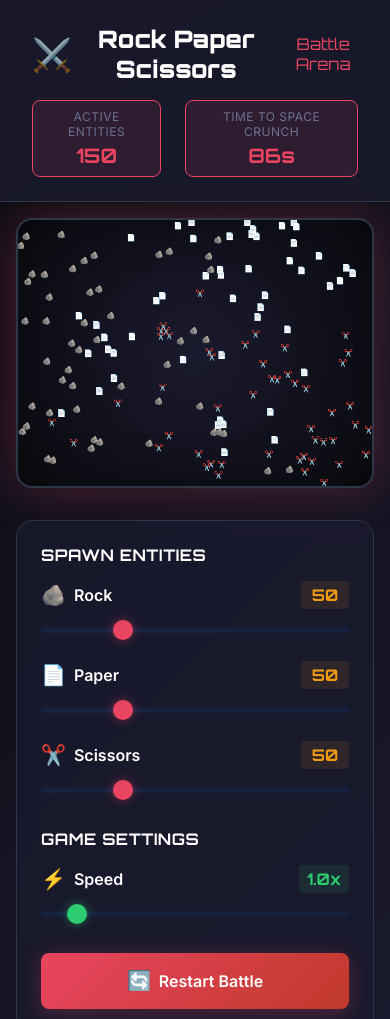
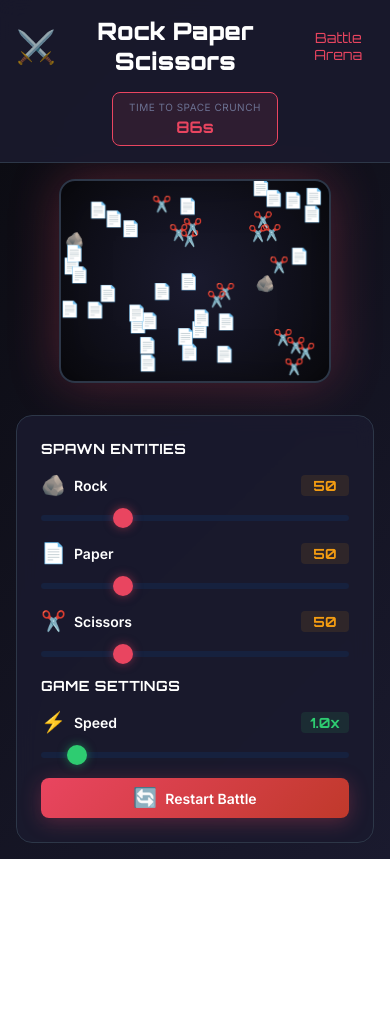
Before and after one commit to shreyas70/rock-paper-scissors-battle.shreyas70.github.io, a website with bundled scripts: page index.html in a window 390 px wide. Shown: the top 1019 px of the page. After the commit the page ends 859 px from the top, so only its background shows below. Built offline with nearby package versions, Linux system fonts and the light colour scheme.

Commit message:
Improve mobile performance and UI fixes.

```diff
--- a/index.html
+++ b/index.html
@@ -16,10 +16,6 @@
           <span class="title-subtitle">Battle Arena</span>
         </h1>
         <div class="battle-stats">
-          <div class="stat-item">
-            <span class="stat-label">Active Entities</span>
-            <span class="stat-value" id="entity-count">0</span>
-          </div>
           <div class="stat-item" id="timer-display">
             <span class="stat-label">Time to Space Crunch</span>
             <span class="stat-value" id="countdown-timer">90s</span>
@@ -29,7 +25,7 @@
 
       <main class="game-main">
         <div class="canvas-container">
-          <canvas id="canvas" width="800" height="600"></canvas>
+          <canvas id="canvas"></canvas>
         </div>
 
         <aside class="control-panel">
--- a/src/main.ts
+++ b/src/main.ts
@@ -3,8 +3,36 @@ import { step } from "./engine.js";
 
 const canvas = document.getElementById("canvas") as HTMLCanvasElement;
 const ctx = canvas.getContext("2d")!;
-const width = canvas.width;
-const height = canvas.height;
+
+// Dynamic canvas sizing
+let width: number;
+let height: number;
+
+const resizeCanvas = () => {
+  const isMobile = window.innerWidth <= 768;
+
+  if (isMobile) {
+    // Mobile: Dynamic sizing for better mobile experience
+    const container = canvas.parentElement!;
+    const containerRect = container.getBoundingClientRect();
+    const maxWidth = Math.min(containerRect.width - 32, window.innerWidth - 64);
+
+    width = Math.min(maxWidth, 400);
+    height = Math.min(width * 0.75, 300); // 4:3 aspect ratio for mobile
+  } else {
+    // Desktop: Fixed 600x600 like original to prevent squishing
+    width = 600;
+    height = 600;
+  }
+
+  canvas.width = width;
+  canvas.height = height;
+  canvas.style.width = width + 'px';
+  canvas.style.height = height + 'px';
+
+  // Update play area bounds for space crunch
+  playAreaBounds = { left: 0, top: 0, right: width, bottom: height };
+};
 
 let entities: ReturnType<typeof createEntity>[] = [];
 let gameRunning = false;
@@ -14,7 +42,7 @@ let animationId: ReturnType<typeof setTimeout> | null = null;
 let gameStartTime = 0;
 let suddenDeathActive = false;
 const SUDDEN_DEATH_TIME = 90000; // 90 seconds in milliseconds
-let playAreaBounds = { left: 0, top: 0, right: 800, bottom: 600 };
+let playAreaBounds = { left: 0, top: 0, right: 0, bottom: 0 };
 
 // UI elements
 const rockSlider = document.getElementById("rock") as HTMLInputElement;
@@ -26,7 +54,6 @@ const rockCount = document.getElementById("rock-count") as HTMLElement;
 const paperCount = document.getElementById("paper-count") as HTMLElement;
 const scissorsCount = document.getElementById("scissors-count") as HTMLElement;
 const speedValue = document.getElementById("speed-value") as HTMLElement;
-const entityCountDisplay = document.getElementById("entity-count") as HTMLElement;
 const countdownTimer = document.getElementById("countdown-timer") as HTMLElement;
 const timerDisplay = document.getElementById("timer-display") as HTMLElement;
 
@@ -37,8 +64,6 @@ const updateUI = () => {
   scissorsCount.textContent = scissorsSlider.value;
   speedValue.textContent = `${parseFloat(speedSlider.value).toFixed(1)}x`;
 
-  // Update entity count
-  entityCountDisplay.textContent = entities.length.toString();
 
   // Update countdown timer
   if (gameRunning) {
@@ -66,9 +91,24 @@ const init = () => {
   suddenDeathActive = false;
   playAreaBounds = { left: 0, top: 0, right: width, bottom: height };
 
-  const rock = +rockSlider.value;
-  const paper = +paperSlider.value;
-  const scissors = +scissorsSlider.value;
+  // Mobile performance optimization - reduce entity counts only on mobile
+  const isMobile = window.innerWidth <= 768;
+  const maxEntities = isMobile ? 45 : 600; // 45 for mobile, 600 for desktop
+
+  let rock = +rockSlider.value;
+  let paper = +paperSlider.value;
+  let scissors = +scissorsSlider.value;
+
+  // Scale down for mobile only
+  if (isMobile) {
+    const total = rock + paper + scissors;
+    if (total > maxEntities) {
+      const scale = maxEntities / total;
+      rock = Math.max(1, Math.floor(rock * scale));
+      paper = Math.max(1, Math.floor(paper * scale));
+      scissors = Math.max(1, Math.floor(scissors * scale));
+    }
+  }
 
   // Define three distinct spawn zones
   const zoneSize = 80;
@@ -165,19 +205,43 @@ const loop = () => {
 
   step(entities, width, height, playAreaBounds);
   draw();
-  updateUI();
 
-  // count species
+  // Mobile optimization - update UI less frequently
+  const isMobile = window.innerWidth <= 768;
+  const frameCounter = (window as any).frameCounter || 0;
+  (window as any).frameCounter = frameCounter + 1;
+
+  if (!isMobile || frameCounter % 3 === 0) { // Update UI every 3rd frame on mobile
+    updateUI();
+  }
+
+  // count species - only count entities within active play area
   const counts = new Array(3).fill(0);
-  for (const e of entities) counts[e.species]++;
+  const activeEntities: ReturnType<typeof createEntity>[] = [];
+
+  for (const e of entities) {
+    // Check if entity is within active play bounds
+    const isInActiveBounds = (
+      e.x >= playAreaBounds.left &&
+      e.x <= playAreaBounds.right &&
+      e.y >= playAreaBounds.top &&
+      e.y <= playAreaBounds.bottom
+    );
+
+    if (isInActiveBounds) {
+      counts[e.species]++;
+      activeEntities.push(e);
+    }
+  }
+
   const alive = counts.filter(c => c > 0).length;
+  const totalActiveEntities = activeEntities.length;
 
   // Failsafe: Force end game if space crunch area is too small or only few entities left
-  const totalEntities = entities.length;
   const playAreaSize = (playAreaBounds.right - playAreaBounds.left) * (playAreaBounds.bottom - playAreaBounds.top);
   const shouldForceEnd = (
     (suddenDeathActive && playAreaSize < 5000) || // Very small area
-    totalEntities <= 3 || // Very few entities
+    totalActiveEntities <= 3 || // Very few active entities
     (suddenDeathActive && elapsed > SUDDEN_DEATH_TIME + 30000) // 30s after space crunch
   );
 
@@ -188,7 +252,7 @@ const loop = () => {
   } else {
     gameRunning = false;
 
-    // Determine winner - if multiple species alive, winner is most numerous
+    // Determine winner
     let winner = counts.findIndex(c => c > 0);
     if (alive > 1 || counts.every(c => c === 0)) {
       const maxCount = Math.max(...counts);
@@ -235,7 +299,16 @@ paperSlider.addEventListener("input", updateUI);
 scissorsSlider.addEventListener("input", updateUI);
 speedSlider.addEventListener("input", updateUI);
 
+// Window resize handler
+window.addEventListener('resize', () => {
+  resizeCanvas();
+  if (gameRunning) {
+    draw(); // Redraw immediately on resize
+  }
+});
+
 // Initialize UI and start game
+resizeCanvas(); // Initial canvas size
 updateUI();
 init();
 startGame();
--- a/src/style.css
+++ b/src/style.css
@@ -40,8 +40,18 @@
 }
 
 body {
-  font-family: 'Inter', -apple-system, BlinkMacSystemFont, 'Segoe UI', Roboto, sans-serif;
-  background: linear-gradient(135deg, var(--bg-primary) 0%, var(--bg-secondary) 100%);
+    font-family:
+        "Inter",
+        -apple-system,
+        BlinkMacSystemFont,
+        "Segoe UI",
+        Roboto,
+        sans-serif;
+    background: linear-gradient(
+        135deg,
+        var(--bg-primary) 0%,
+        var(--bg-secondary) 100%
+    );
     color: var(--text-primary);
     min-height: 100vh;
     overflow-x: hidden;
@@ -69,7 +79,7 @@ body {
 }
 
 .game-title {
-  font-family: 'Orbitron', monospace;
+    font-family: "Orbitron", monospace;
     font-size: 1.8rem;
     font-weight: 900;
     color: var(--text-primary);
@@ -114,7 +124,7 @@ body {
 
 .stat-value {
     display: block;
-  font-family: 'Orbitron', monospace;
+    font-family: "Orbitron", monospace;
     font-size: 1.25rem;
     font-weight: 700;
     color: var(--accent-primary);
@@ -145,7 +155,6 @@ canvas {
         inset 0 0 50px rgba(0, 0, 0, 0.3);
 }
 
-
 /* Control panel */
 .control-panel {
     width: 320px;
@@ -168,7 +177,7 @@ canvas {
 }
 
 .section-title {
-  font-family: 'Orbitron', monospace;
+    font-family: "Orbitron", monospace;
     font-size: 1rem;
     font-weight: 700;
     color: var(--text-primary);
@@ -205,7 +214,7 @@ canvas {
 }
 
 .entity-count {
-  font-family: 'Orbitron', monospace;
+    font-family: "Orbitron", monospace;
     font-weight: 700;
     color: var(--accent-secondary);
     background: rgba(243, 156, 18, 0.1);
@@ -242,9 +251,14 @@ canvas {
     box-shadow: 0 0 15px rgba(233, 69, 96, 0.8);
 }
 
+.entity-slider::-webkit-slider-thumb:active {
+    transform: scale(0.95);
+    box-shadow: 0 0 20px rgba(233, 69, 96, 1);
+}
+
 .entity-slider::-moz-range-thumb {
-  width: 20px;
-  height: 20px;
+    width: 44px;
+    height: 44px;
     border-radius: 50%;
     background: var(--accent-primary);
     cursor: pointer;
@@ -277,7 +291,7 @@ canvas {
 }
 
 .setting-value {
-  font-family: 'Orbitron', monospace;
+    font-family: "Orbitron", monospace;
     font-weight: 700;
     color: var(--accent-tertiary);
     background: rgba(46, 204, 113, 0.1);
@@ -313,6 +327,11 @@ canvas {
     box-shadow: 0 0 15px rgba(46, 204, 113, 0.8);
 }
 
+.setting-slider::-webkit-slider-thumb:active {
+    transform: scale(0.95);
+    box-shadow: 0 0 20px rgba(46, 204, 113, 1);
+}
+
 .setting-slider::-moz-range-thumb {
     width: 20px;
     height: 20px;
@@ -330,7 +349,7 @@ canvas {
     padding: var(--spacing-md) var(--spacing-lg);
     border: none;
     border-radius: var(--radius-md);
-  font-family: 'Inter', sans-serif;
+    font-family: "Inter", sans-serif;
     font-weight: 600;
     font-size: 1rem;
     cursor: pointer;
@@ -356,6 +375,31 @@ canvas {
 
 .action-btn.primary:active {
     transform: translateY(0);
+    background: linear-gradient(135deg, #d63447 0%, #a93226 100%);
+}
+
+/* Touch feedback for mobile interactions */
+.entity-control:active {
+    transform: scale(0.98);
+    transition: transform 0.1s ease;
+}
+
+.setting-control:active {
+    transform: scale(0.98);
+    transition: transform 0.1s ease;
+}
+
+/* Enhanced button press feedback */
+.action-btn:active {
+    box-shadow: inset 0 2px 8px rgba(0, 0, 0, 0.3);
+}
+
+/* Touch ripple effect for controls */
+.entity-header:active,
+.setting-header:active {
+    background: rgba(255, 255, 255, 0.1);
+    border-radius: var(--radius-sm);
+    transition: background 0.2s ease;
 }
 
 .btn-icon {
@@ -365,18 +409,32 @@ canvas {
 
 /* Animations */
 @keyframes pulse {
-  0%, 100% { opacity: 1; }
-  50% { opacity: 0.7; }
+    0%,
+    100% {
+        opacity: 1;
+    }
+    50% {
+        opacity: 0.7;
+    }
 }
 
 @keyframes rotate {
-  0% { transform: rotate(0deg); }
-  100% { transform: rotate(360deg); }
+    0% {
+        transform: rotate(0deg);
+    }
+    100% {
+        transform: rotate(360deg);
+    }
 }
 
 @keyframes glow {
-  0%, 100% { box-shadow: 0 0 10px rgba(233, 69, 96, 0.3); }
-  50% { box-shadow: 0 0 25px rgba(233, 69, 96, 0.6); }
+    0%,
+    100% {
+        box-shadow: 0 0 10px rgba(233, 69, 96, 0.3);
+    }
+    50% {
+        box-shadow: 0 0 25px rgba(233, 69, 96, 0.6);
+    }
 }
 
 /* Space crunch styling */
@@ -390,7 +448,8 @@ canvas {
 }
 
 @keyframes spaceCrunchPulse {
-  0%, 100% {
+    0%,
+    100% {
         border-color: var(--accent-primary);
         box-shadow: 0 0 10px rgba(233, 69, 96, 0.3);
     }
@@ -424,10 +483,15 @@ canvas {
         flex-direction: column;
         gap: var(--spacing-md);
         text-align: center;
+        padding: var(--spacing-md);
     }
 
     .game-title {
         font-size: 1.5rem;
+    }
+
+    .title-subtitle {
+        font-size: 0.875rem;
     }
 
     .game-main {
@@ -438,4 +502,43 @@ canvas {
         width: 100%;
         max-width: 400px;
     }
+
+    /* Mobile font scaling */
+    .section-title {
+        font-size: 0.875rem;
     }
+
+    .entity-name,
+    .setting-name {
+        font-size: 0.875rem;
+    }
+
+    .entity-count,
+    .setting-value {
+        font-size: 0.875rem;
+        padding: 0.125rem 0.375rem;
+    }
+
+    .stat-label {
+        font-size: 0.625rem;
+    }
+
+    .stat-value {
+        font-size: 1rem;
+    }
+
+    .action-btn {
+        font-size: 0.875rem;
+        padding: var(--spacing-sm) var(--spacing-md);
+    }
+
+    /* Improve spacing on mobile */
+    .entity-control,
+    .setting-control {
+        margin-bottom: var(--spacing-md);
+    }
+
+    .panel-section {
+        margin-bottom: var(--spacing-md);
+    }
+}
```
Also changed, not shown: jest.config.js (added, +14 -0 lines), package.json (+6 -1 lines), test-verification.js (added, +151 -0 lines), tests/active-area.test.ts (added, +152 -0 lines), dist/main.js. Lines whose indentation alone changed are shown as unchanged.
